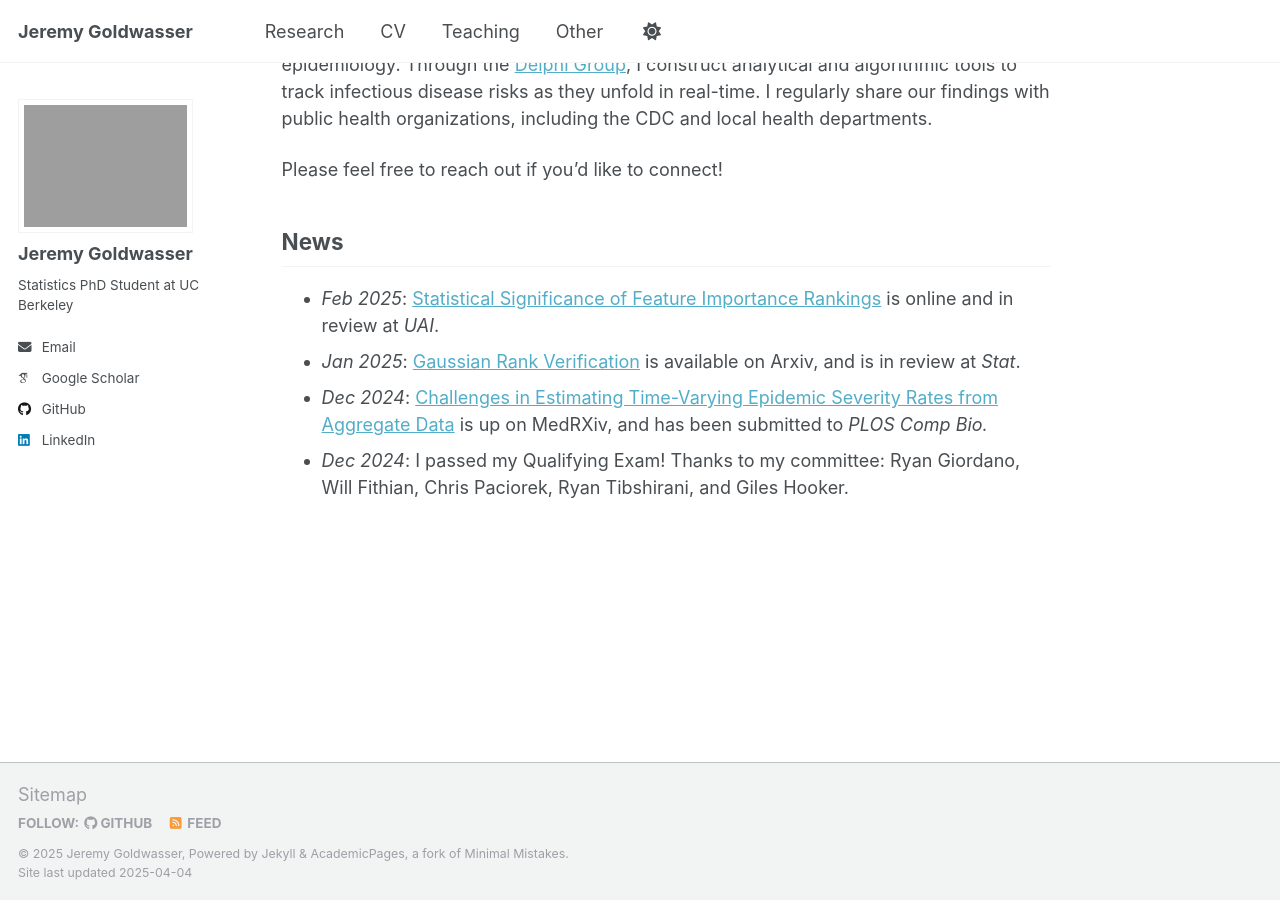
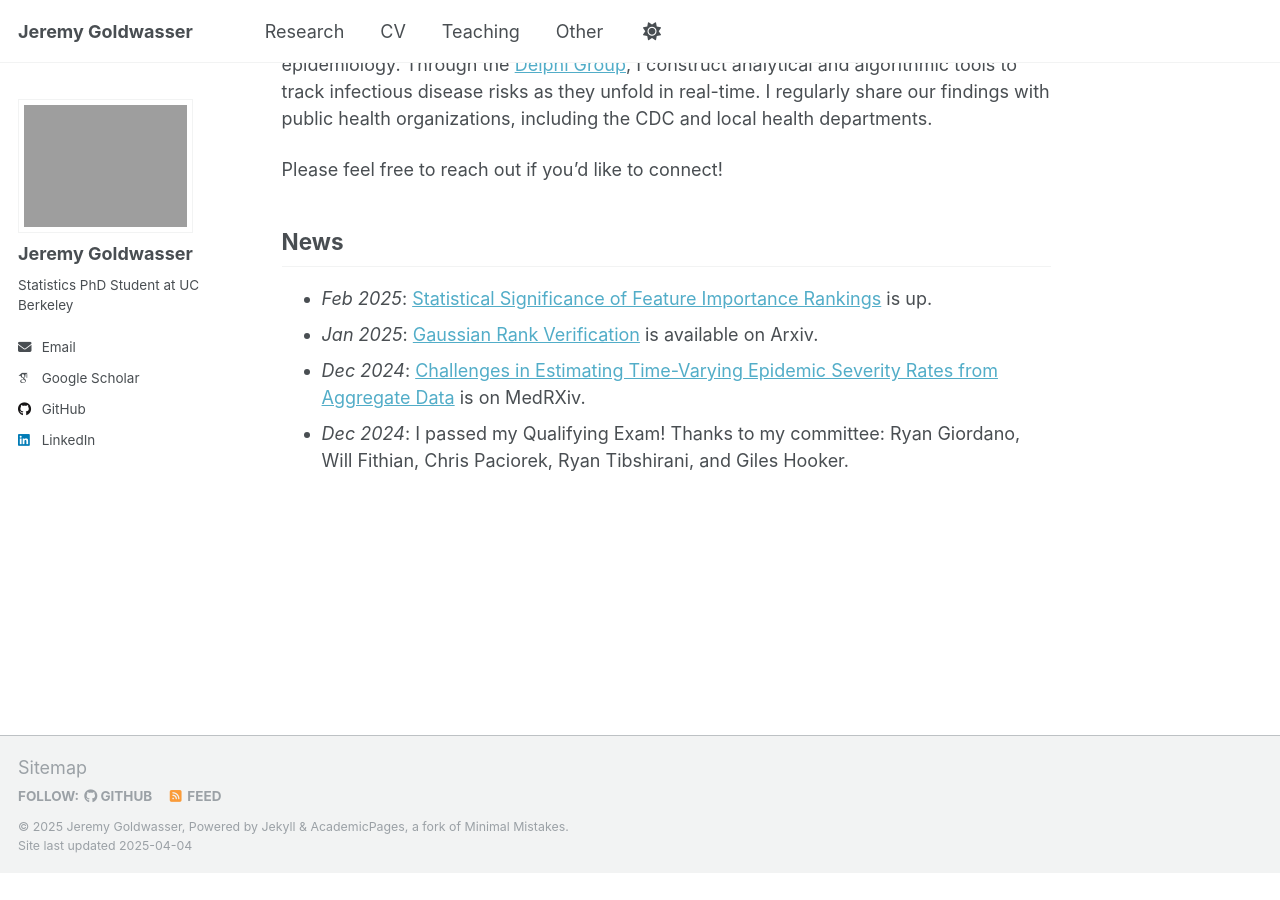
Before and after one commit to jeremy-goldwasser/jeremy-goldwasser.github.io, a Jekyll site: the page built from _pages/about.md, in a window 1280 px wide and 900 px high, scrolled down 583 px. Built offline with Jekyll 4.4.1, drawn with Linux system fonts in a browser that asks for light colours; some web fonts are replaced; after the commit the page ends 1456 px from its top, so only the background shows below that.

Commit message:
Update about.md

```diff
--- a/_pages/about.md
+++ b/_pages/about.md
@@ -23,7 +23,7 @@ While I am broadly interested in ML for health, my current applied emphasis is i
 Please feel free to reach out if you'd like to connect!
 
 ## News
-- *Feb 2025*: [Statistical Significance of Feature Importance Rankings](https://arxiv.org/abs/2401.15800) is online and in review at *UAI*.
-- *Jan 2025*: [Gaussian Rank Verification](https://arxiv.org/abs/2501.14142) is available on Arxiv, and is in review at *Stat*.
-- *Dec 2024*: [Challenges in Estimating Time-Varying Epidemic Severity Rates from Aggregate Data](https://www.medrxiv.org/content/10.1101/2024.12.27.24319518v1) is up on MedRXiv, and has been submitted to *PLOS Comp Bio.*
+- *Feb 2025*: [Statistical Significance of Feature Importance Rankings](https://arxiv.org/abs/2401.15800) is up.
+- *Jan 2025*: [Gaussian Rank Verification](https://arxiv.org/abs/2501.14142) is available on Arxiv.
+- *Dec 2024*: [Challenges in Estimating Time-Varying Epidemic Severity Rates from Aggregate Data](https://www.medrxiv.org/content/10.1101/2024.12.27.24319518v1) is on MedRXiv.
 - *Dec 2024*: I passed my Qualifying Exam! Thanks to my committee: Ryan Giordano, Will Fithian, Chris Paciorek, Ryan Tibshirani, and Giles Hooker.
```
